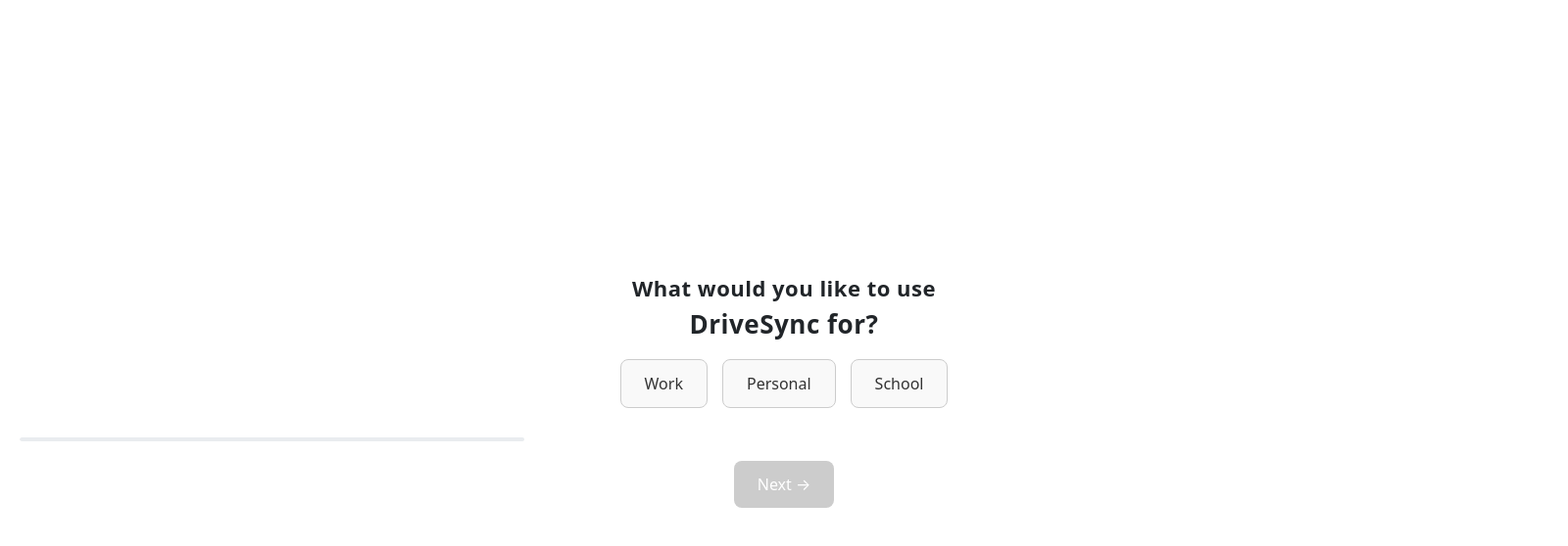
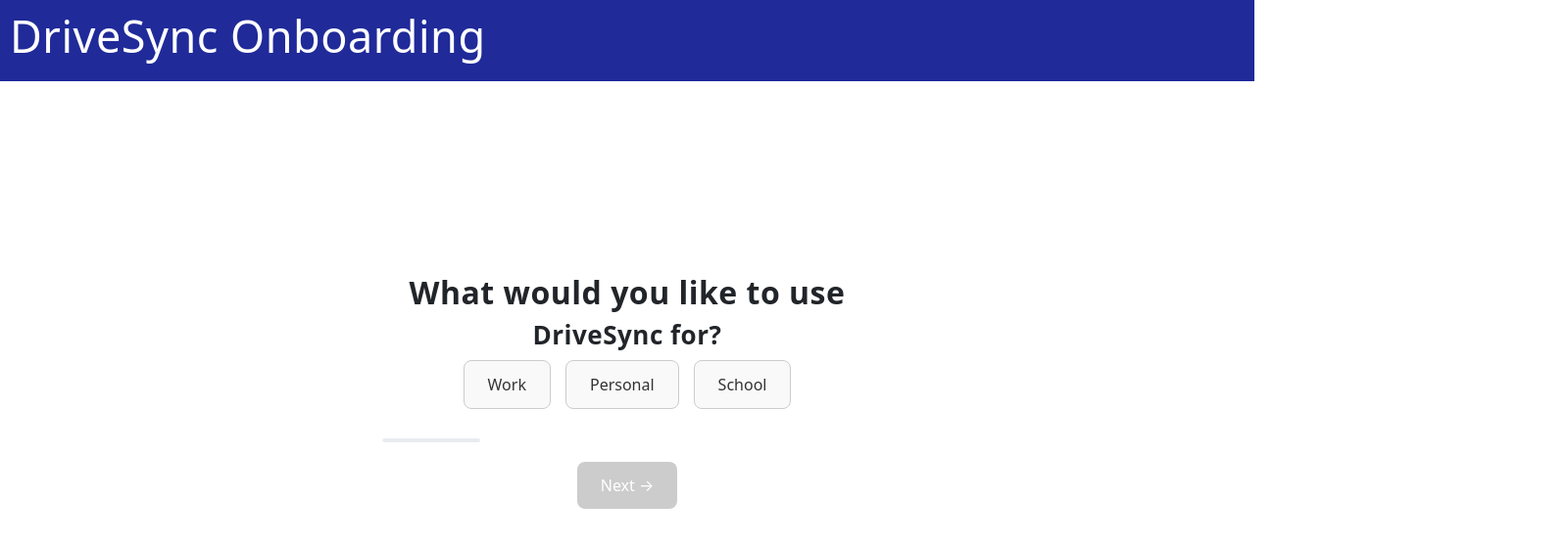
Before and after one commit to Aenigm3-Labs/DriveSync, a React (Create React App) app in the folder drive-sync-app/: page /onboarding in a window 1280 px wide. Shown: the top 558 px of the page at 98% size, 1600 px wide, since content can reach past the window. Built offline with nearby package versions, Linux system fonts and the light colour scheme.

Commit message:
Add onboarding components: header, layout, and wrapper; standardize styles across steps

```diff
--- a/drive-sync-app/src/assets/styles/Onboarding.css
+++ b/drive-sync-app/src/assets/styles/Onboarding.css
@@ -1,3 +1,28 @@
+/* ----------------------------------- */
+/* Onboarding Header                   */
+/* ----------------------------------- */
+
+.onboardingheader {
+  width: 100%;
+  padding: 10px 10px;
+  background-color: #202a99; /* ✅ Blue background */
+  color: rgb(255, 255, 255);
+  display: flex;
+  align-items: center;
+  position: fixed;
+  top: 0;
+  left: 0;
+  z-index: 1000;
+}
+
+/* ✅ Logo & Company Name */
+.logo {
+  font-size: 22px;
+  font-weight: bold;
+  text-decoration: none;
+  color: rgb(158, 120, 120);
+}
+
 /* ----------------------------------- */
 /*  ONBOARDING PAGE STYLES             */
 /* ----------------------------------- */
@@ -9,28 +34,32 @@
   align-items: center;
   justify-content: center;
   height: 100vh;
-    width: 200vh;
+  width: 500%;
+  max-width: 800px; /* ✅ Prevents stretching */
   background-color: #ffffff;
   text-align: center;
   padding: 20px;
+  margin: auto; /* ✅ Ensures proper centering */
 }
 
 /* Heading Styles */
 .onboarding-container h2 {
-    font-size: 22px;
+font-size: 32px;
 font-weight: 600;
 }
 
 .onboarding-container h3 {
 font-size: 26px;
 font-weight: 700;
-    margin-bottom: 20px;
+margin-bottom: 10px;
 }
 
 /* Options Container */
 .options {
 display: flex;
+flex-wrap: wrap; /* ✅ Prevents overflow */
 gap: 15px;
+justify-content: center; /* ✅ Ensures even alignment */
 margin-bottom: 30px;
 }
 
@@ -53,38 +82,7 @@
 box-shadow: 0 4px 8px rgba(0, 0, 0, 0.2);
 }
 
-  /* Progress Bar */
-  .progress-bar {
-    width: 100%;
-    height: 4px;
-    background: #d0cfcf;
-    margin-bottom: 20px;
-    border-radius: 2px;
-  }
 
-  .progress {
-    width: 33%; /* Example: Adjust for progress */
-    height: 100%;
-    background: #5d18a6;
-    border-radius: 2px;
-  }
-
-  /* Next Button */
-  .next-button {
-    background: #5d18a6;
-    color: white;
-    font-size: 16px;
-    padding: 12px 24px;
-    border: none;
-    border-radius: 8px;
-    cursor: pointer;
-    transition: all 0.3s ease;
-  }
-
-  .next-button:disabled {
-    background: #ccc;
-    cursor: not-allowed;
-  }
 /* ----------------------------------- */
 /* Tools Selection Grid */
 /* ----------------------------------- */
@@ -117,17 +115,35 @@
 background-color: #5a3edd;
 }
 
+/* Progress Bar */
+.progress-bar {
+  width: 100%;
+  max-width: 500px; /* ✅ Prevents stretching */
+  height: 4px;
+  background: #fdfdfd;
+  margin-bottom: 20px;
+  border-radius: 2px;
+  }
+
+  .progress {
+  width: 20%; /* Example: Adjust for progress */
+  height: 100%;
+  background: #eb34fc;
+  border-radius: 2px;
+  transition: width 0.3s ease-in-out; /* ✅ Smooth transition */
+  }
 /* ----------------------------------- */
 /* Back and Next Buttons */
 /* ----------------------------------- */
 
-/* Back and Next Buttons */
+/* Button Group */
 .button-group {
 display: flex;
 justify-content: space-between;
-  width: 100%;
-  max-width: 500px;
+width: 700%;
+max-width: 800px; /* ✅ Matches the content width */
 margin-top: 20px;
+gap: 1px;
 }
 
 /* Back Button */
@@ -164,14 +180,7 @@
 cursor: not-allowed;
 }
 
-/* Info Text */
-.info-text {
-  font-size: 14px;
-  color: #666;
-  text-align: center;
-  margin-top: 10px;
-}
-/* Next Button */
+/* Finish Button */
 .finish-button {
 background: #2c2b2d;
 color: white;
@@ -182,3 +191,15 @@
 cursor: pointer;
 transition: all 0.3s ease;
 }
+
+.finish-button:hover {
+background: #1f1f1f;
+}
+
+/* Info Text */
+.info-text {
+font-size: 14px;
+color: #666;
+text-align: center;
+margin-top: 10px;
+}
--- a/drive-sync-app/src/components/OnboardingWrapper.js
+++ b/drive-sync-app/src/components/OnboardingWrapper.js
@@ -5,6 +5,7 @@
 import ManageSelection from "../pages/onboard/ManageSelection";
 import ToolSelection from "../pages/onboard/ToolSelection";
 import WorkspaceSetup from "../pages/onboard/WorkspaceSetup";
+import OnboardingLayout from "../layout/OnboardingLayout"; // ✅ Import Layout
 
 const OnboardingWrapper = () => {
   const navigate = useNavigate();
@@ -30,7 +31,9 @@
 
   const handleNext = (selectedOption) => {
     console.log("User selected:", selectedOption);
-    navigate(nextRoute);
+    if (nextRoute) {
+      navigate(nextRoute);
+    }
   };
 
   const handleBack = () => {
@@ -39,7 +42,11 @@
     }
   };
 
-  return <Component onNext={handleNext} onBack={handleBack} />;
+  return (
+    <OnboardingLayout>  {/* ✅ Wrapping with Layout (Header & Footer) */}
+      <Component onNext={handleNext} onBack={handleBack} />
+    </OnboardingLayout>
+  );
 };
 
 export default OnboardingWrapper;
--- /dev/null
+++ b/drive-sync-app/src/layout/OnboardingLayout.js
@@ -0,0 +1,23 @@
+import React from "react";
+import "../assets/styles/Onboarding.css"; // ✅ Import layout-specific styles
+
+const OnboardingLayout = ({ children }) => {
+  return (
+    <div className="onboarding-layout">
+
+      {/* ✅ HEADER */}
+      <header className="onboardingheader">
+        <h1>DriveSync Onboarding</h1>
+      </header>
+
+      {/* ✅ CONTENT (Where onboarding steps will be rendered) */}
+      <div className="onboarding-content">
+        {children} {/* This is where `OnboardingWrapper.js` loads the pages */}
+      </div>
+
+
+    </div>
+  );
+};
+
+export default OnboardingLayout;
--- a/drive-sync-app/src/pages/onboard/BusinessSizeSelection.js
+++ b/drive-sync-app/src/pages/onboard/BusinessSizeSelection.js
@@ -1,10 +1,9 @@
 import React, { useState } from "react";
-import "../../assets/styles/Onboarding.css";
+import "../../assets/styles/Onboarding.css"; // ✅ Same CSS for all pages
 
 const BusinessSizeSelection = ({ onNext, onBack }) => {
   const [selectedSize, setSelectedSize] = useState(null);
 
-  // Business size options
   const businessSizes = [
     "Solo entrepreneur",
     "Small business (2-10 employees)",
@@ -13,11 +12,11 @@
   ];
 
   return (
-    <div className="onboarding-container">
+    <div className="onboarding-container"> {/* ✅ Standardized class name */}
       <h2>Select your</h2>
       <h3>Business Size</h3>
 
-      {/* Business Size Selection Buttons */}
+      {/* Options */}
       <div className="options">
         {businessSizes.map((size) => (
           <button
@@ -32,20 +31,15 @@
 
       {/* Progress Bar */}
       <div className="progress-bar">
-        <div className="progress" style={{ width: "50%" }}></div> {/* Adjust progress as needed */}
+        <div className="progress" style={{ width: "50%" }}></div> {/* ✅ Same progress style */}
       </div>
 
-      {/* Back and Next Buttons */}
+      {/* Navigation Buttons */}
       <div className="button-group">
         <button className="back-button" onClick={onBack}>
           ← Back
         </button>
-
-        <button
-          className="next-button"
-          onClick={() => onNext(selectedSize)}
-          disabled={!selectedSize}
-        >
+        <button className="next-button" onClick={() => onNext(selectedSize)} disabled={!selectedSize}>
           Next →
         </button>
       </div>
--- a/drive-sync-app/src/pages/onboard/ManageSelection.js
+++ b/drive-sync-app/src/pages/onboard/ManageSelection.js
@@ -1,5 +1,5 @@
 import React, { useState } from "react";
-import "../../assets/styles/Onboarding.css";
+import "../../assets/styles/Onboarding.css"; // ✅ Use common styles
 
 const ManageSelection = ({ onNext, onBack }) => {
   const [selectedOption, setSelectedOption] = useState(null);
@@ -22,11 +22,11 @@
   ];
 
   return (
-    <div className="onboarding-container">
+    <div className="onboarding-container"> {/* ✅ Same container for all steps */}
       <h2>What would you like to manage?</h2>
 
-      {/* Selection Grid */}
-      <div className="options-grid">
+      {/* ✅ Standardized Options Grid */}
+      <div className="options">
         {options.map((option) => (
           <button
             key={option}
@@ -38,24 +38,18 @@
         ))}
       </div>
 
-
       <p className="info-text">Don’t worry, you can always add more in the future.</p>
 
-        {/* Progress Bar */}
+      {/* ✅ Standardized Progress Bar */}
       <div className="progress-bar">
-        <div className="progress" style={{ width: "75%" }}></div> {/* Adjust progress as needed */}
+        <div className="progress" style={{ width: "75%" }}></div> {/* ✅ Matches other pages */}
       </div>
 
-
-      {/* Back and Next Buttons */}
+      {/* ✅ Standardized Back & Next Buttons */}
       <div className="button-group">
-        <button
-          className="back-button"
-          onClick={onBack}
-        >
+        <button className="back-button" onClick={onBack}>
           ← Back
         </button>
-
         <button
           className="next-button"
           onClick={() => onNext(selectedOption)}
--- a/drive-sync-app/src/pages/onboard/WorkspaceSetup.js
+++ b/drive-sync-app/src/pages/onboard/WorkspaceSetup.js
@@ -1,34 +1,34 @@
 import React, { useState } from "react";
-import "../../assets/styles/Onboarding.css"; // Import dedicated CSS
+import "../../assets/styles/Onboarding.css"; // ✅ Use the same CSS file
 
 const WorkspaceSetup = ({ onBack, onFinish }) => {
   const [workspaceName, setWorkspaceName] = useState("Aenigm3labs's Workspace");
 
   return (
-    <div className="onboarding-container">
+    <div className="onboarding-container"> {/* ✅ Same class as other steps */}
       <h2>Lastly,</h2>
       <h3>What would you like to name your Workspace?</h3>
 
-      {/* Input Field for Workspace Name */}
+      {/* ✅ Standardized Input Field */}
       <input
         type="text"
-        className="workspace-input"
+        className="input-field" // ✅ Changed to match common styles
         value={workspaceName}
         onChange={(e) => setWorkspaceName(e.target.value)}
         placeholder="Try the name of your company or organization."
       />
 
-      {/* Progress Bar */}
+      {/* ✅ Progress Bar (Matches Other Steps) */}
       <div className="progress-bar">
         <div className="progress" style={{ width: "100%" }}></div> {/* Final step */}
       </div>
 
-      {/* Completion Message */}
-      <p className="completion-text">
+      {/* ✅ Standardized Info Text */}
+      <p className="info-text">
         You are now logged in. Enjoy organizing your documents seamlessly.
       </p>
 
-      {/* Back and Finish Buttons */}
+      {/* ✅ Standardized Button Group */}
       <div className="button-group">
         <button className="back-button" onClick={onBack}>
           ← Back
```
Also changed, not shown: drive-sync-app/src/components/OnboardingHeader.js (added, +15 -0 lines). Lines whose indentation alone changed are shown as unchanged.
